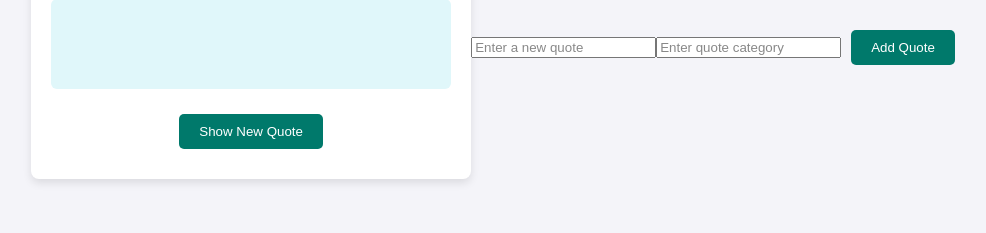
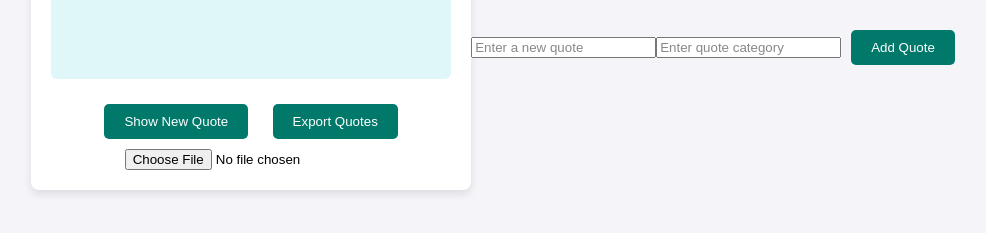
Before and after one commit to Lucas19940820/alx_fe_javascript, a plain HTML site: page dom-manipulation/index.html in a window 1280 px wide. Shown: the part 353-586 px from the top of the page, without its empty margins (142-1128 px from the left). Drawn offline with Linux system fonts and the light colour scheme.

Commit message:
updated script.js & index.html

```diff
--- a/dom-manipulation/index.html
+++ b/dom-manipulation/index.html
@@ -11,6 +11,12 @@
     <h1>Dynamic Quote Generator</h1>
     <div id="quoteDisplay"></div>
     <button id="newQuote">Show New Quote</button>
+    <!-- Button for exporting quotes -->
+<button onclick="exportQuotes()">Export Quotes</button>
+
+<!-- File input for importing quotes -->
+<input type="file" id="importFile" accept=".json" onchange="importFromJsonFile(event)" />
+
   </div>
   <script src="script.js"></script>
 </body>
--- a/dom-manipulation/script.js
+++ b/dom-manipulation/script.js
@@ -1,5 +1,5 @@
-// Initial set of quotes
-let quotes = [
+// Load quotes from localStorage if available, otherwise use default quotes
+let quotes = JSON.parse(localStorage.getItem('quotes')) || [
     { text: "Be yourself; everyone else is already taken.", category: "Individuality" },
     { text: "Success is not final, failure is not fatal: It is the courage to continue that counts.", category: "Perseverance & Success" },
     { text: "In the end, we will remember not the words of our enemies, but the silence of our friends.", category: "Leadership & Social Justice" }
@@ -8,6 +8,11 @@ let quotes = [
   // Get references to the DOM elements
   const quoteDisplay = document.getElementById('quoteDisplay');
   const newQuoteButton = document.getElementById('newQuote');
+
+  // Function to save quotes to localStorage
+  function saveQuotes() {
+    localStorage.setItem('quotes', JSON.stringify(quotes));
+  }
 
   // Function to display a random quote
   function showRandomQuote() {
@@ -71,6 +76,9 @@ let quotes = [
       // Add the new quote to the quotes array
       quotes.push(newQuote);
 
+      // Save updated quotes to localStorage
+      saveQuotes();
+
       // Clear the input fields
       document.getElementById('newQuoteText').value = '';
       document.getElementById('newQuoteCategory').value = '';
@@ -82,6 +90,34 @@ let quotes = [
     }
   }
 
+  // Function to export quotes as JSON file
+  function exportQuotes() {
+    const dataStr = JSON.stringify(quotes, null, 2);
+    const blob = new Blob([dataStr], { type: 'application/json' });
+    const url = URL.createObjectURL(blob);
+
+    // Create a download link and simulate click
+    const downloadLink = document.createElement('a');
+    downloadLink.href = url;
+    downloadLink.download = 'quotes.json';
+    downloadLink.click();
+
+    // Revoke the object URL after download
+    URL.revokeObjectURL(url);
+  }
+
+  // Function to import quotes from a JSON file
+  function importFromJsonFile(event) {
+    const fileReader = new FileReader();
+    fileReader.onload = function(event) {
+      const importedQuotes = JSON.parse(event.target.result);
+      quotes.push(...importedQuotes); // Merge new quotes with existing
+      saveQuotes(); // Save the updated quotes to localStorage
+      alert('Quotes imported successfully!');
+    };
+    fileReader.readAsText(event.target.files[0]);
+  }
+
   // Event listener for the "Show New Quote" button
   newQuoteButton.addEventListener('click', showRandomQuote);
 
```
